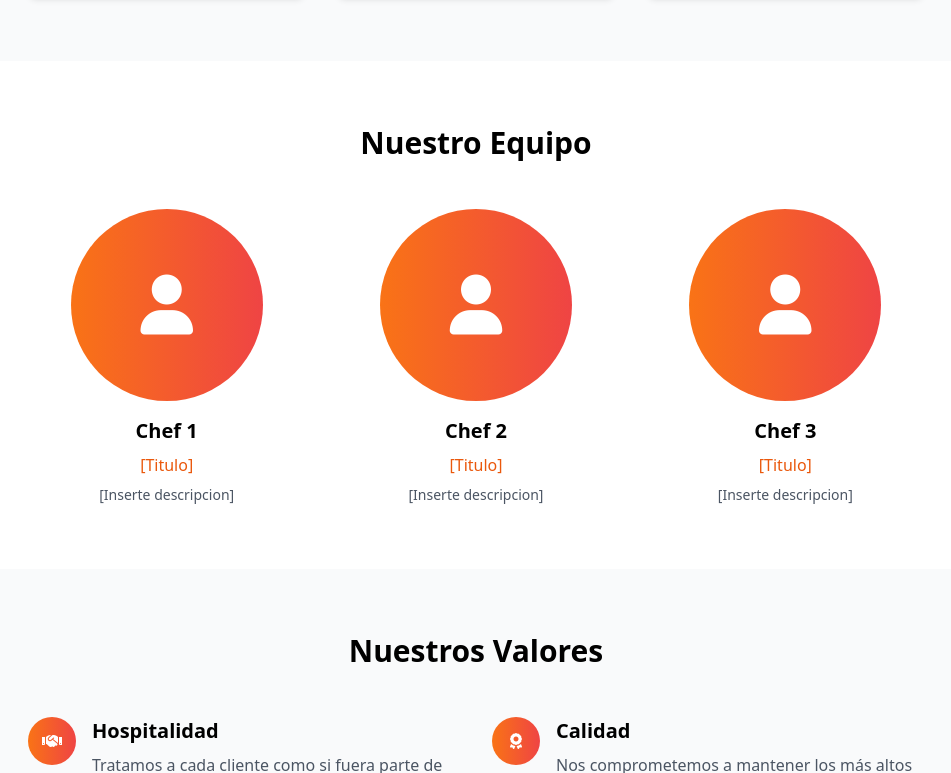
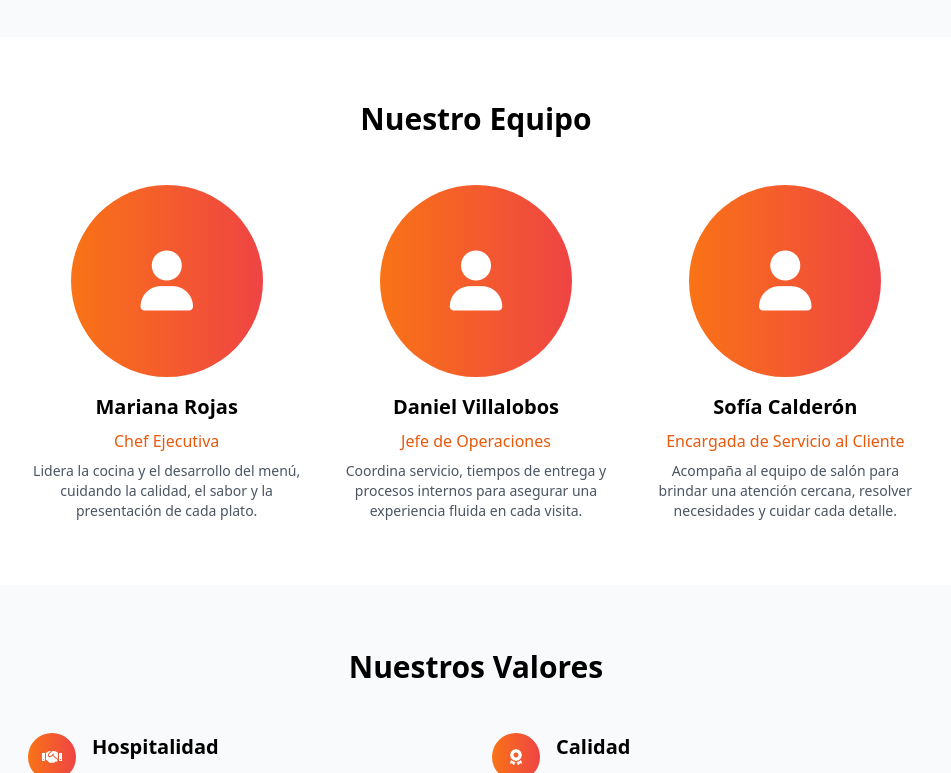
Before and after one commit to horacio-porras/Proyecto-Sunsets, a website: page about.html in a window 1280 px wide. Shown: the part 1179-1952 px from the top of the page, without its empty margins (164-1115 px from the left). Drawn offline with nearby package versions, Linux system fonts and the light colour scheme; some packages are replaced by stand-ins of ours; a script that the page names is missing.

Commit message:
varios bugfixes

```diff
--- a/about.html
+++ b/about.html
@@ -41,10 +41,10 @@
                     <div>
                         <h2 class="text-3xl font-bold mb-6">El Origen de Sunset's Tarbaca</h2>
                         <p class="text-gray-600 mb-4">
-                            Lorem ipsum dolor sit amet, consectetur adipiscing elit. Nullam a dictum est. Nullam ac dignissim leo. Maecenas libero sem, tempus at purus at, mollis consequat enim. In hac habitasse platea dictumst. Praesent id feugiat urna. Sed eget dolor sed purus viverra cursus a nec elit. Phasellus ultrices commodo elementum.
+                            Sunset's Tarbaca inició con el sueño de crear un restaurante cercano, con sabor casero y atención cálida. La idea surgió al reunir recetas familiares, productos locales y la experiencia de un equipo comprometido con servir comida de calidad todos los días.
                         </p>
                         <p class="text-gray-600 mb-6">
-                            Lorem ipsum dolor sit amet, consectetur adipiscing elit. Nullam a dictum est. Nullam ac dignissim leo. Maecenas libero sem, tempus at purus at, mollis consequat enim. In hac habitasse platea dictumst. Praesent id feugiat urna. Sed eget dolor sed purus viverra cursus a nec elit. Phasellus ultrices commodo elementum.
+                            Con el tiempo, el restaurante evolucionó para ofrecer un menú más amplio sin perder su esencia: porciones generosas, recetas bien ejecutadas y una experiencia pensada para familias, parejas y grupos de amigos. Nuestro crecimiento ha sido posible gracias a la confianza de la comunidad.
                         </p>
                         <div class="flex items-center space-x-4">
                             <div class="text-center">
@@ -112,9 +112,9 @@
                         <div class="w-48 h-48 rounded-full mx-auto mb-4 bg-gradient-to-r from-orange-500 to-red-500 flex items-center justify-center">
                             <i class="fas fa-user text-white text-6xl"></i>
                         </div>
-                        <h3 class="text-xl font-semibold mb-2">Chef 1</h3>
-                        <p class="text-orange-600 mb-2">[Titulo]</p>
-                        <p class="text-gray-600 text-sm">[Inserte descripcion]</p>
+                        <h3 class="text-xl font-semibold mb-2">Mariana Rojas</h3>
+                        <p class="text-orange-600 mb-2">Chef Ejecutiva</p>
+                        <p class="text-gray-600 text-sm">Lidera la cocina y el desarrollo del menú, cuidando la calidad, el sabor y la presentación de cada plato.</p>
                     </div>
 
                     <!-- Chef 2 -->
@@ -122,9 +122,9 @@
                         <div class="w-48 h-48 rounded-full mx-auto mb-4 bg-gradient-to-r from-orange-500 to-red-500 flex items-center justify-center">
                             <i class="fas fa-user text-white text-6xl"></i>
                         </div>
-                        <h3 class="text-xl font-semibold mb-2">Chef 2</h3>
-                        <p class="text-orange-600 mb-2">[Titulo]</p>
-                        <p class="text-gray-600 text-sm">[Inserte descripcion]</p>
+                        <h3 class="text-xl font-semibold mb-2">Daniel Villalobos</h3>
+                        <p class="text-orange-600 mb-2">Jefe de Operaciones</p>
+                        <p class="text-gray-600 text-sm">Coordina servicio, tiempos de entrega y procesos internos para asegurar una experiencia fluida en cada visita.</p>
                     </div>
 
                     <!-- Chef 3 -->
@@ -132,9 +132,9 @@
                         <div class="w-48 h-48 rounded-full mx-auto mb-4 bg-gradient-to-r from-orange-500 to-red-500 flex items-center justify-center">
                             <i class="fas fa-user text-white text-6xl"></i>
                         </div>
-                        <h3 class="text-xl font-semibold mb-2">Chef 3</h3>
-                        <p class="text-orange-600 mb-2">[Titulo]</p>
-                        <p class="text-gray-600 text-sm">[Inserte descripcion]</p>
+                        <h3 class="text-xl font-semibold mb-2">Sofía Calderón</h3>
+                        <p class="text-orange-600 mb-2">Encargada de Servicio al Cliente</p>
+                        <p class="text-gray-600 text-sm">Acompaña al equipo de salón para brindar una atención cercana, resolver necesidades y cuidar cada detalle.</p>
                     </div>
                 </div>
             </div>
```
Also changed, not shown: admin/auditoria.html (+3 -6 lines), cliente/mis-opiniones.html (+0 -7 lines), index.html (+2 -2 lines).
